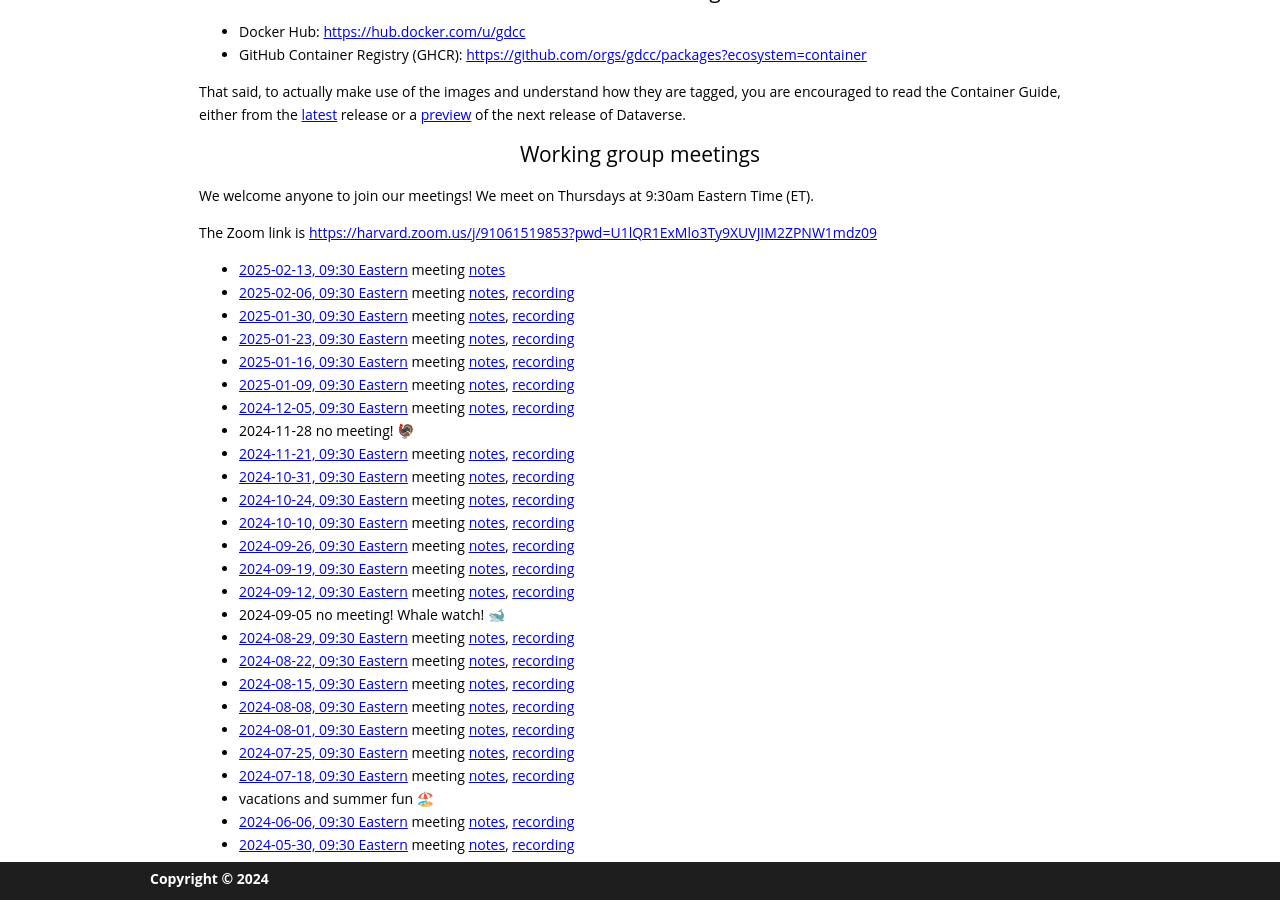
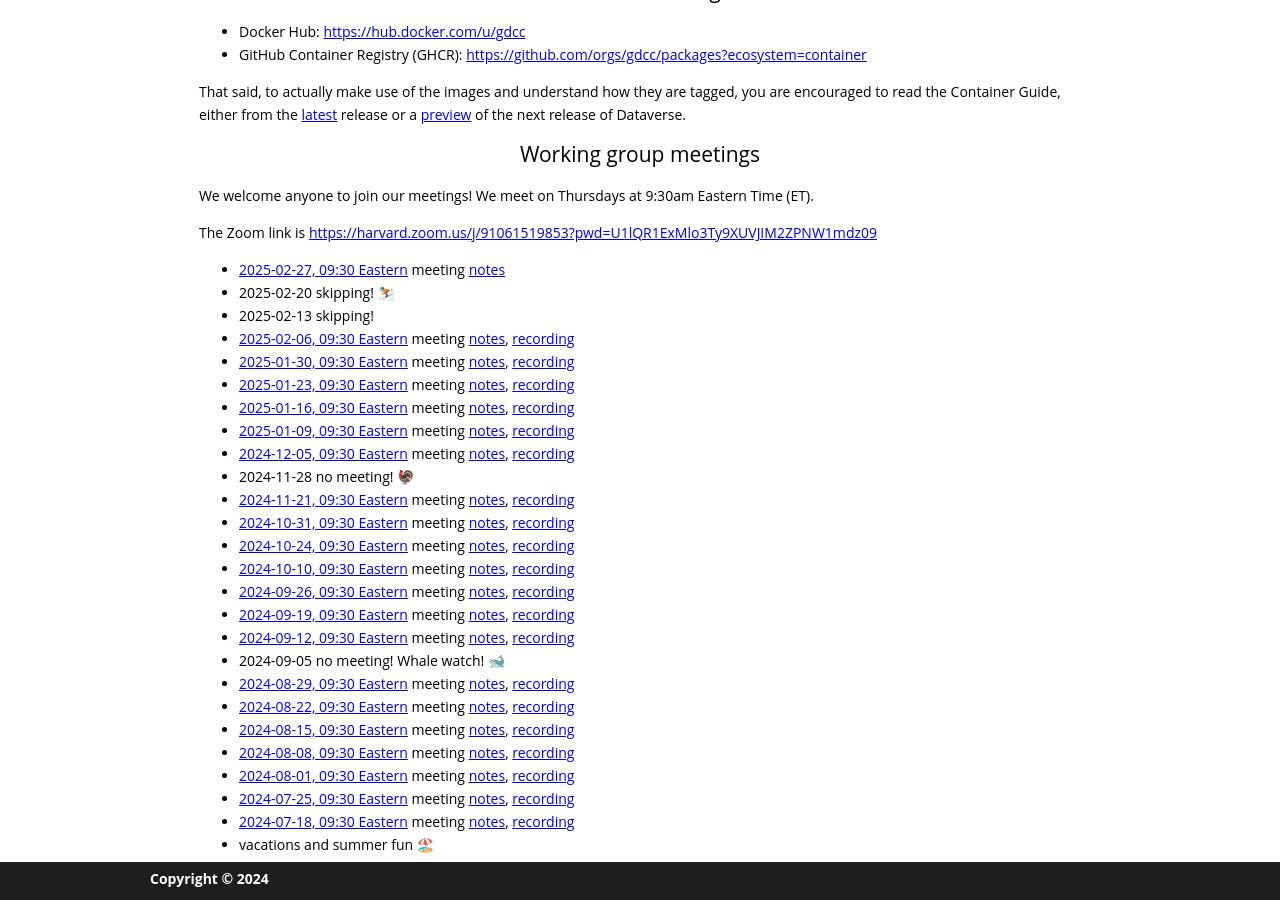
Before and after one commit to gdcc/ct.gdcc.io, a Jekyll site: the page built from index.md, in a window 1280 px wide and 900 px high, scrolled down 730 px. Built offline with Jekyll 4.4.1, drawn with Linux system fonts in a browser that asks for light colours; our own code applies the rules of GitHub Pages for plain Markdown files.

Commit message:
push out next meeting

```diff
--- a/index.md
+++ b/index.md
@@ -22,7 +22,9 @@ We welcome anyone to join our meetings! We meet on Thursdays at 9:30am Eastern T
 
 The Zoom link is <https://harvard.zoom.us/j/91061519853?pwd=U1lQR1ExMlo3Ty9XUVJIM2ZPNW1mdz09>
 
-- [2025-02-13, 09:30 Eastern](https://time.is/compare/0930_13_Feb_2025_in_Boston) meeting [notes](https://docs.google.com/document/d/1D0wVno-7tZhmMrNDYNVvwgjtp4DR7p6JCp8yKuyzoJw/edit?usp=sharing)
+- [2025-02-27, 09:30 Eastern](https://time.is/compare/0930_27_Feb_2025_in_Boston) meeting [notes](https://docs.google.com/document/d/1D0wVno-7tZhmMrNDYNVvwgjtp4DR7p6JCp8yKuyzoJw/edit?usp=sharing)
+- 2025-02-20 skipping! ⛷️
+- 2025-02-13 skipping!
 - [2025-02-06, 09:30 Eastern](https://time.is/compare/0930_06_Feb_2025_in_Boston) meeting [notes](https://docs.google.com/document/d/1gNrx8AKjZxrPLIwFV-8ue9_XstPWxsU76pWRg67KVbc/edit?usp=sharing), [recording](https://harvard.zoom.us/rec/share/6Hr4lsFVKtuddTgwwK_03fLrSGz-vLGuF8lDAN1gWvTMVBwF-LCxJqGcJ-kFHyB7.890LtQasKQMw2Myr)
 - [2025-01-30, 09:30 Eastern](https://time.is/compare/0930_30_Jan_2025_in_Boston) meeting [notes](https://docs.google.com/document/d/1iNbb6SVCBKOQGmDaRmTyX2hwInKQGWJxHpDpV9MP2rI/edit?usp=sharing), [recording](https://harvard.zoom.us/rec/share/eG-j-ptXsmTsY3LKucSNBXIMu_zK9zFY5U14z_C-chl9fDEdudElIV1Id50D11Hg.CJRt8PV7mFgZwv_L)
 - [2025-01-23, 09:30 Eastern](https://time.is/compare/0930_23_Jan_2025_in_Boston) meeting [notes](https://docs.google.com/document/d/1ma1G2QiN8OPqVEb5dB5cdG7x4qRXgA8DS9bQlmgx0sA/edit?usp=sharing), [recording](https://harvard.zoom.us/rec/share/mB8vTbBo_KAENu0QNyov7YXlEYe8-tDxRKSIJzFKZtOdsyKTw_dI73WTjmIX4y7l.9xgvoFYY4tGqWETB)
```
